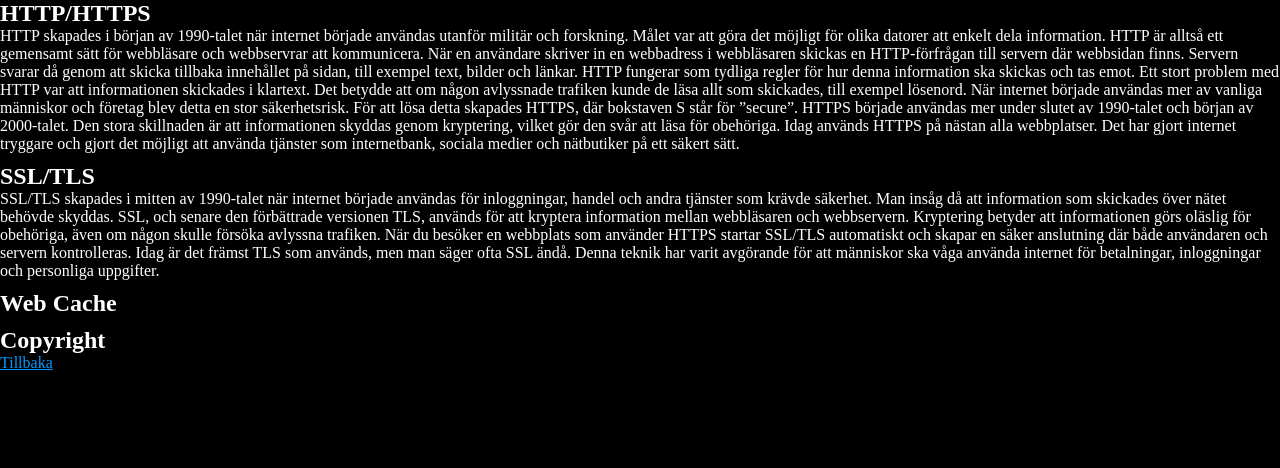
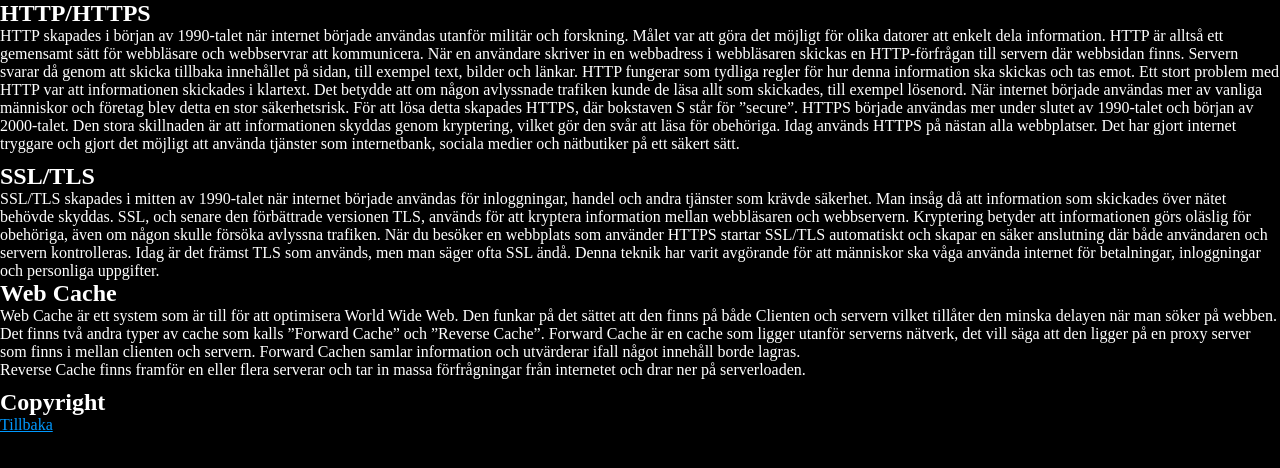
Before and after one commit to Webbutveckling-Projekt-Wikipedia/Wikipedia, a plain HTML site: page teknologier.html in a window 1280 px wide. Drawn offline with Linux system fonts and the light colour scheme.

Commit message:
cachning

```diff
--- a/style.css
+++ b/style.css
@@ -74,7 +74,7 @@ a{
     margin-top: 10px;
 }
 
-#webCacheInfo{
+#cachningInfo{
     margin-top: 10px;
 }
 
--- a/teknologier.html
+++ b/teknologier.html
@@ -28,16 +28,6 @@
 
     </div>
 
-    <div class="info" id="webCacheInfo">
-        <h2>Web Cache</h2>
-        <p></p>
-    </div>
-
-    <div class="info" id="copyrightInfo">
-        <h2>Copyright</h2>
-        <p></p>
-    </div>
-
     <div class="info" id="htmlinfo">
         <h2> </h2>
         <p> </p>
@@ -49,7 +39,14 @@
     </div>
 
     <div class="info" id="cachninginfo">
-        <h2> </h2>
+        <h2>Web Cache</h2>
+        <p>Web Cache är ett system som är till för att optimisera World Wide Web. Den funkar på det sättet att den finns på både Clienten och servern vilket tillåter den minska delayen när man söker på webben. <br>
+        Det finns två andra typer av cache som kalls ”Forward Cache” och ”Reverse Cache”. Forward Cache är en cache som ligger utanför serverns nätverk, det vill säga att den ligger på en proxy server som finns i mellan clienten och servern. Forward Cachen samlar information och utvärderar ifall något innehåll borde lagras. <br>
+        Reverse Cache finns framför en eller flera serverar och tar in massa förfrågningar från internetet och drar ner på serverloaden.</p>
+    </div>
+
+    <div class ="info" id = "copyrightInfo">
+        <h2>Copyright</h2>
         <p> </p>
     </div>
 
```
